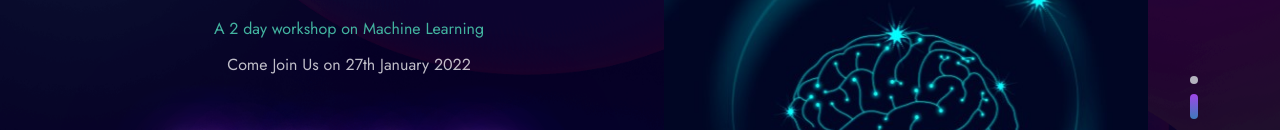
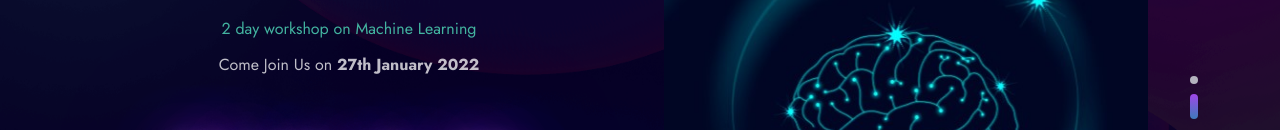
Before and after one commit to naeema-19/SPS-Task, a plain HTML site: page index.html in a window 1280 px wide. Shown: the part 312-442 px from the top of the page. Drawn offline with Linux system fonts and the light colour scheme; animation ran at ten frames a second; files whose address does not match are found by name.

Commit message:
Update index.html

```diff
--- a/index.html
+++ b/index.html
@@ -108,8 +108,8 @@ Collaborators
 <div class="hero-content">
 
 <h1 data-aos="fade-up" data-aos-duration="1200" data-aos-delay="300">MACH LEARN</h1>
-<span data-aos="fade-up" data-aos-duration="1200" data-aos-delay="200">A 2 day workshop on Machine Learning</span>
-<p data-aos="fade-up" data-aos-duration="1200" data-aos-delay="400">Come Join Us on 27th January 2022</p>
+<span data-aos="fade-up" data-aos-duration="1200" data-aos-delay="200">2 day workshop on Machine Learning</span>
+<p data-aos="fade-up" data-aos-duration="1200" data-aos-delay="400">Come Join Us on <b>27th January 2022</b></p>
 <div class="hero-btn" data-aos="fade-up" data-aos-duration="1200" data-aos-delay="500">
     <!-- Display the countdown timer in an element -->
 <p style="font-size:3rem;" id="demo" class="neonText"></p>
```
